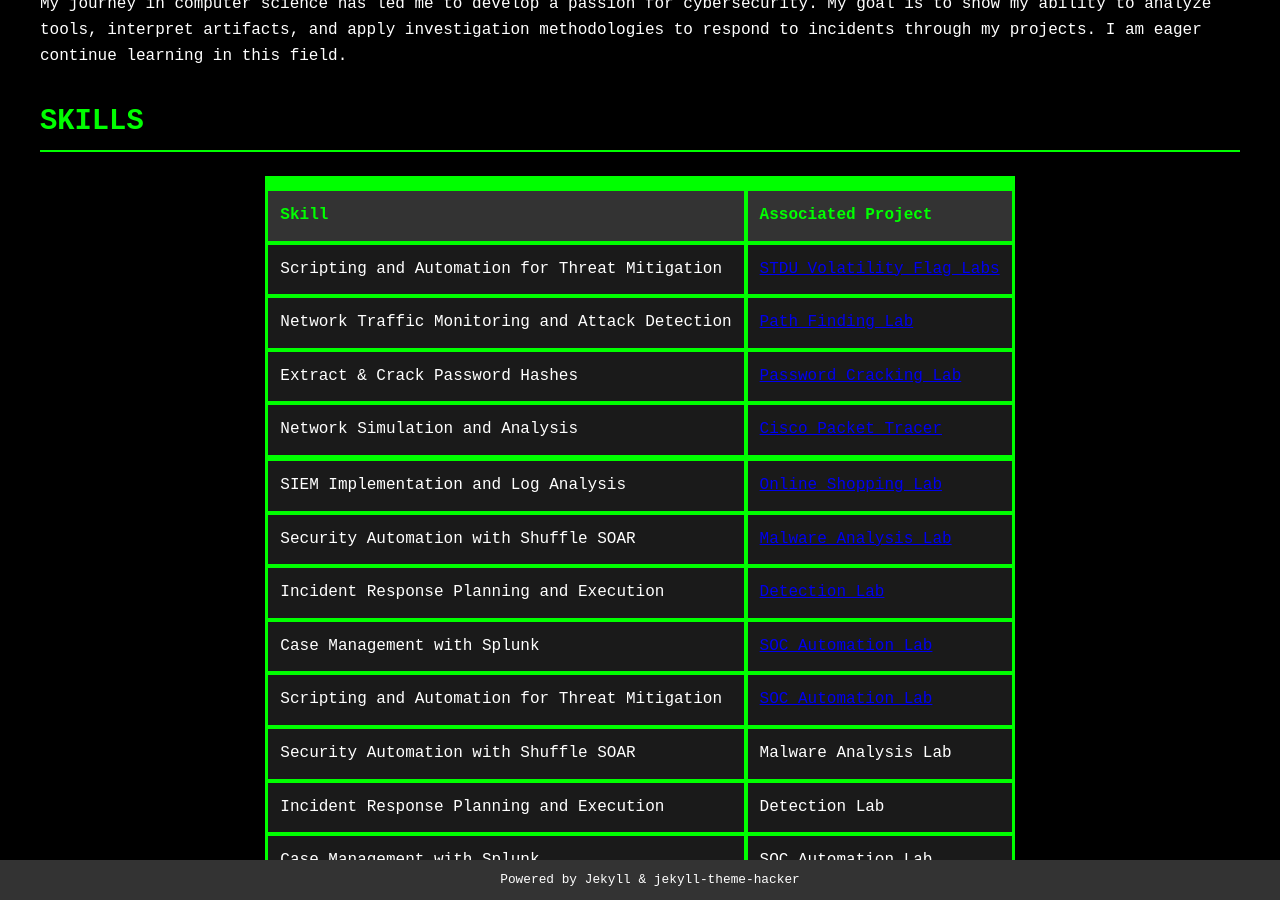
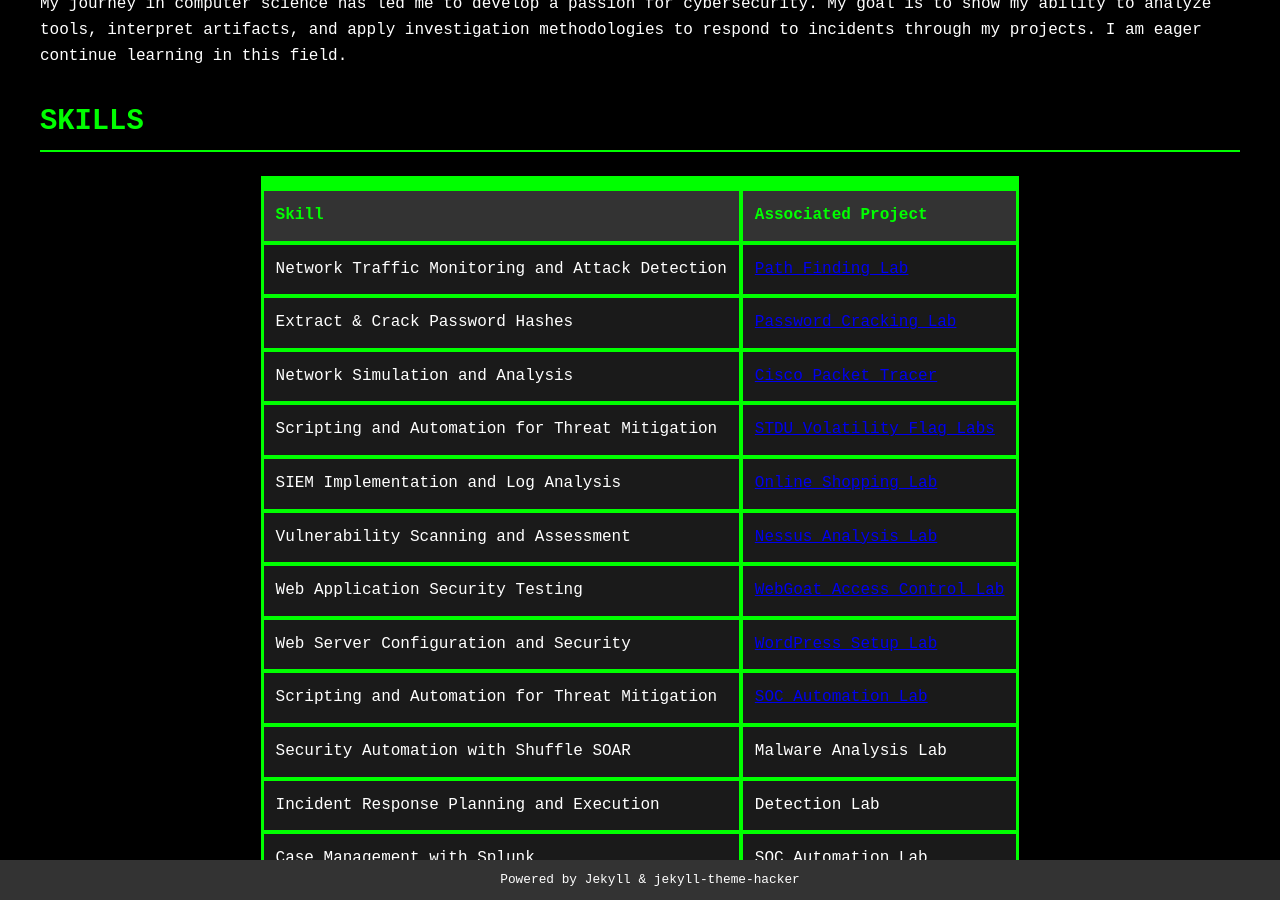
Before and after one commit to BGMloop/BGMloop.github.io, a Jekyll site: the page built from index.html, in a window 1280 px wide and 900 px high, scrolled down 536 px. Built offline with Jekyll 4.4.1, drawn with Linux system fonts in a browser that asks for light colours; some of the changed text lies outside the part shown.

Commit message:
Update index.html
Set up hyperlinks for Nessus Analysis Lab, WebGoat Access Control Lab, WordPress Setup Lab and changed the Skill table

```diff
--- a/index.html
+++ b/index.html
@@ -34,10 +34,6 @@
   </thead>
   <tbody>
     <tr>
-      <td>Scripting and Automation for Threat Mitigation</td>
-      <td><a href="https://github.com/BGMloop/STDU-Volatility-Flag">STDU Volatility Flag Labs</a></td>
-    </tr>
-    <tr>
       <td>Network Traffic Monitoring and Attack Detection</td>
       <td><a href="https://github.com/BGMloop/Path-Finding/tree/main/Path-Finder">Path Finding Lab</a></td>
     </tr>
@@ -49,21 +45,25 @@
       <td>Network Simulation and Analysis</td>
       <td><a href="https://github.com/BGMloop/Cisco-Packet-Tracer">Cisco Packet Tracer</a></td>
     </tr>
-    <tr></tr>
+    <tr>
+      <td>Scripting and Automation for Threat Mitigation</td>
+      <td><a href="https://github.com/BGMloop/STDU-Volatility-Flag">STDU Volatility Flag Labs</a></td>
+    </tr>
+    <tr>
       <td>SIEM Implementation and Log Analysis</td>
       <td><a href="https://github.com/pursellce/CSCE5560_project">Online Shopping Lab</a></td>
     </tr>
     <tr>
-      <td>Security Automation with Shuffle SOAR</td>
-      <td><a href="https://github.com/BGMloop/">Malware Analysis Lab</a></td>
+      <td>Vulnerability Scanning and Assessment</td>
+      <td><a href="https://github.com/BGMloop/Nessus-Analysis-Lab">Nessus Analysis Lab</a></td>
     </tr>
     <tr>
-      <td>Incident Response Planning and Execution</td>
-      <td><a href="https://github.com/BGMloop/">Detection Lab</a></td>
+      <td>Web Application Security Testing</td>
+      <td><a href="https://github.com/BGMloop/WebGoat-Access-Control-Lab">WebGoat Access Control Lab</a></td>
     </tr>
     <tr>
-      <td>Case Management with Splunk</td>
-      <td><a href="https://github.com/BGMloop/">SOC Automation Lab</a></td>
+      <td>Web Server Configuration and Security</td>
+      <td><a href="https://github.com/BGMloop/WordPress-Setup">WordPress Setup Lab</a></td>
     </tr>
     <tr>
       <td>Scripting and Automation for Threat Mitigation</td>
@@ -174,11 +174,14 @@
 
 <h2 id="projects">Projects</h2>
 <ul>
-  <li>STDU Volatility Flag Labs</li>
+  <li>Extract & Crack Password Hashes Lab</li>
+  <li>WordPress Setup Lab</li>
   <li>Path Finding Lab</li>
   <li>Malware Analysis Lab</li>
-  <li>Extract & Crack Password Hashes Lab</li>
+  <li>STDU Volatility Flag Labs</li>
+  <li>WebGoat Access Control Lab</li>
   <li>Cisco Packet Tracer</li>
+  <li>Nessus Analysis Lab</li>
   <li>Detection Lab</li>
 </ul>
 
```
